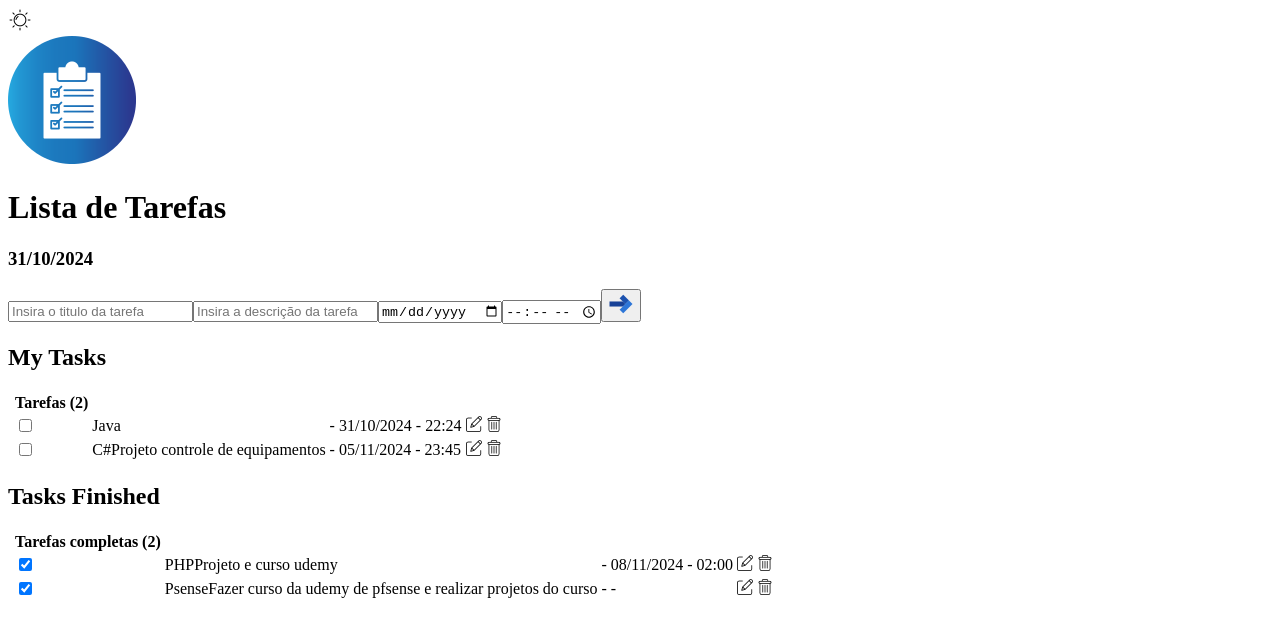
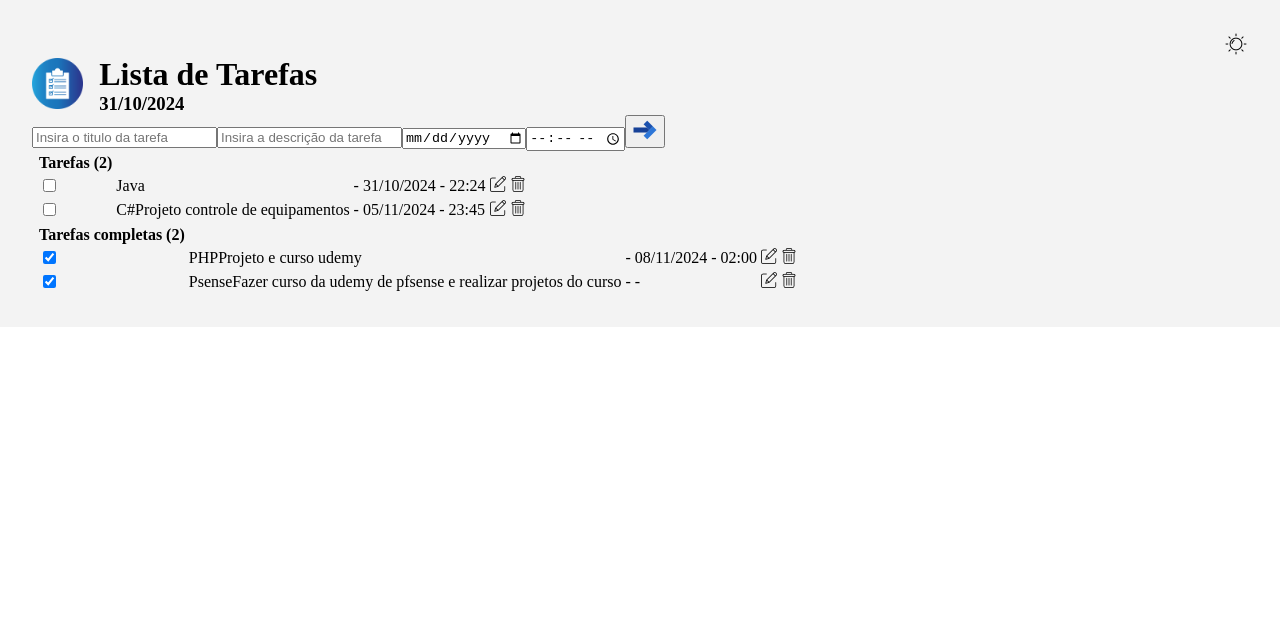
Before and after one commit to mariana-js/project-todo, an Angular app in the folder todo/: page /todo in a window 1280 px wide. Shown: the top 636 px of the page. Built offline with nearby package versions, Linux system fonts and the light colour scheme; data requests are answered from the project's data file.

Commit message:
ADD: Initial styles.

```diff
--- a/todo/src/styles.css
+++ b/todo/src/styles.css
@@ -1 +1,7 @@
-/* You can add global styles to this file, and also import other style files */
+body{
+  position: relative;
+  background-color: white;
+  justify-items: center;
+  margin:0;
+
+}
--- a/todo/src/todo/todo.component.css
+++ b/todo/src/todo/todo.component.css
@@ -0,0 +1,39 @@
+.container-global{
+  padding: 2rem;
+  background-color: #f3f3f3;
+}
+.head{
+  display: contents;
+}
+.modo{
+  display: flex;
+  justify-content: flex-end;
+}
+.title{
+  display:inline-flex;
+  align-items: center;
+}
+h1, h3 {
+  margin: 0;
+}
+.image-title{
+
+}
+.image-title img{
+  height: 3.2rem;
+  width: 3.2rem;
+  margin-right: 1rem;
+}
+.title-principal{
+
+}
+
+.container-add-todo{
+
+}
+
+.container-todo{}
+
+.todo{}
+
+.task{}
--- a/todo/src/todo/todo.component.html
+++ b/todo/src/todo/todo.component.html
@@ -1,5 +1,6 @@
 <div class="container-global">
 
+  <div class="head">
     <div class="modo">
       <img src="assets/mode-light.png" alt="mode">
     </div>
@@ -16,6 +17,8 @@
       </div>
     </div>
 
+  </div>
+
   <div class="container-add-todo">
     <input type="text" [(ngModel)]="newTask.title" placeholder="Insira o titulo da tarefa">
     <input type="text" [(ngModel)]="newTask.description" placeholder="Insira a descrição da tarefa">
@@ -27,9 +30,6 @@
   </div>
   <div class="container-todo">
     <div class="todo">
-      <div class="title-todo">
-        <h2>My Tasks </h2>
-      </div>
       <table>
 
         <thead>
@@ -62,10 +62,7 @@
       </table>
 
     </div>
-    <div class="task-finished">
-      <div class="title-todo">
-        <h2>Tasks Finished</h2>
-      </div>
+    <div class="task">
       <table>
 
         <thead>
```
Lines whose indentation alone changed are shown as unchanged.
